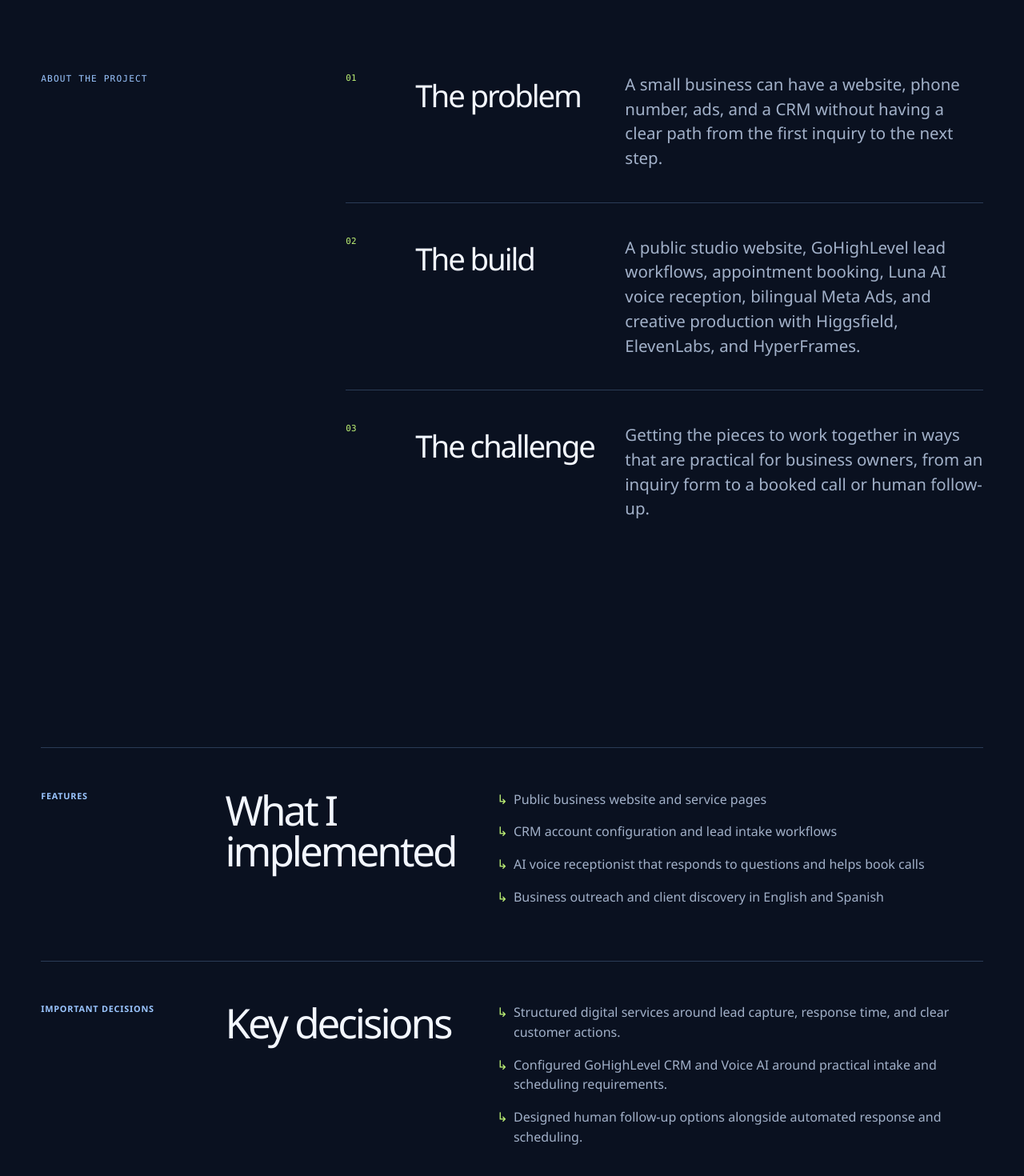
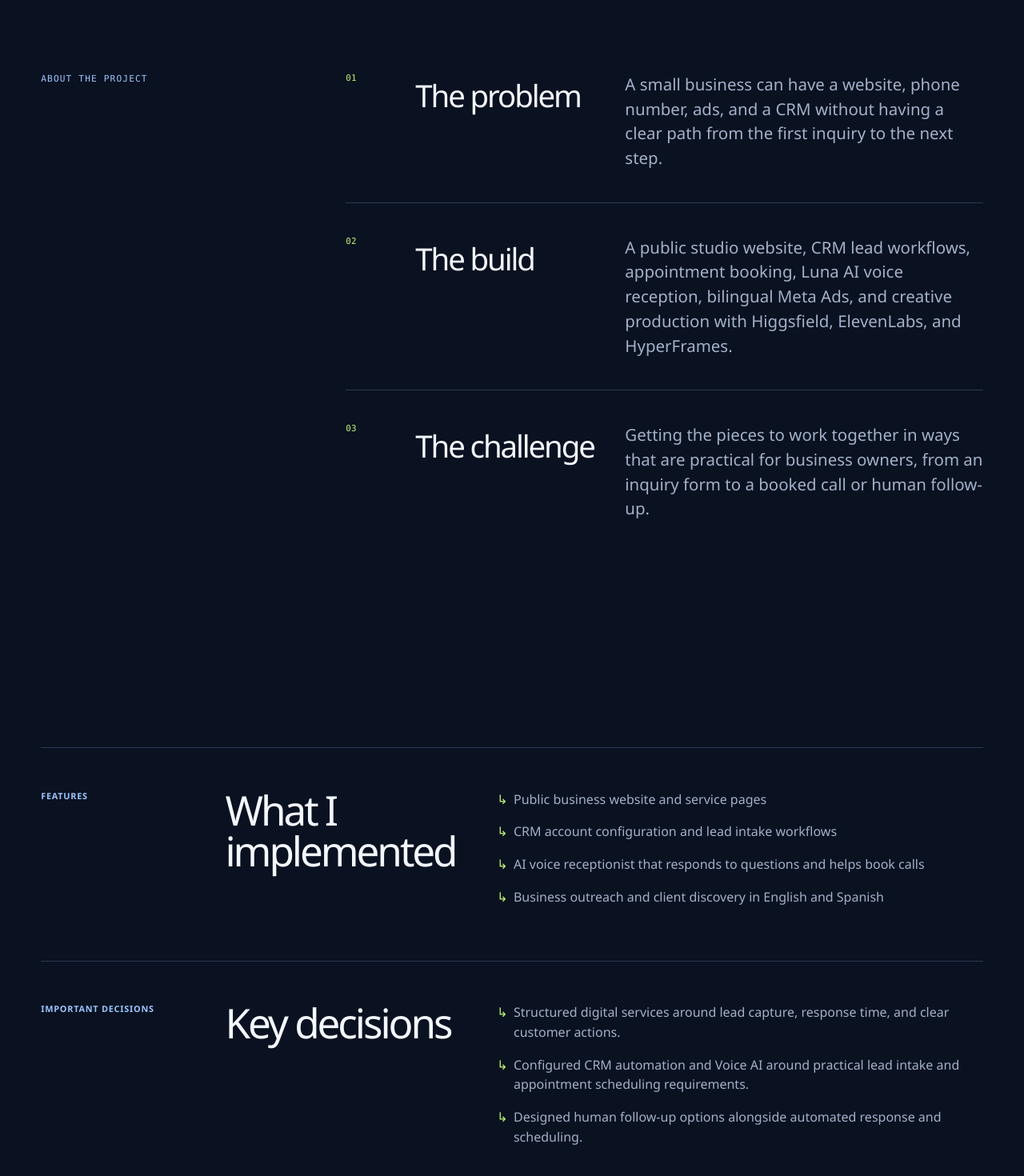
Before and after one commit to hellsangel05/portfolio-site, a Next.js app: page /work/adgo-studios in a window 1280 px wide. Shown: the part 841-2311 px from the top of the page at 80% size. Built offline with nearby package versions, Linux system fonts and the light colour scheme.

Commit message:
Use transferable CRM terminology in project case studies

```diff
--- a/app/data/portfolio.ts
+++ b/app/data/portfolio.ts
@@ -39,13 +39,13 @@ export const projects: PortfolioProject[] = [
     positioning: "A service website for a Los Angeles pool company, built to make information and quote requests easier to find.",
     summary: "A custom website for a Los Angeles pool service company, with service-specific pages, local coverage information, optimized photography, and clear ways to request a quote.",
     problem: "A pool service company needs to clearly explain its services, service area, and contact options without relying only on referrals and social media.",
-    built: "An Astro-based website with responsive pages, service details, location coverage, image optimization, on-page SEO, and integration points for GoHighLevel forms.",
+    built: "An Astro-based website with responsive pages, service details, location coverage, image optimization, on-page SEO, and CRM form integration.",
     challenge: "Organizing detailed services, service areas, photography, and contact options into a clear, fast-loading site for residential customers.",
     working: [
       "Mobile-friendly pages for services and contact",
       "Optimized media, descriptive metadata, and internal links",
       "Call and text links with a contact workflow",
-      "Integration points for a GoHighLevel form and scheduling"
+      "CRM form integration and scheduling"
     ],
     decisions: [
       "Used Astro and static hosting to keep running costs down.",
@@ -78,9 +78,9 @@ export const projects: PortfolioProject[] = [
     status: "Active studio",
     featured: true,
     positioning: "Web design and connected customer-inquiry workflows for local businesses.",
-    summary: "Co-founded ADGO Studios and built its website, GoHighLevel CRM workflows, Luna AI phone receptionist, bilingual Meta advertising, and short-form video creative.",
+    summary: "Co-founded ADGO Studios and built its website, CRM workflows, Luna AI phone receptionist, bilingual Meta advertising, and short-form video creative.",
     problem: "A small business can have a website, phone number, ads, and a CRM without having a clear path from the first inquiry to the next step.",
-    built: "A public studio website, GoHighLevel lead workflows, appointment booking, Luna AI voice reception, bilingual Meta Ads, and creative production with Higgsfield, ElevenLabs, and HyperFrames.",
+    built: "A public studio website, CRM lead workflows, appointment booking, Luna AI voice reception, bilingual Meta Ads, and creative production with Higgsfield, ElevenLabs, and HyperFrames.",
     challenge: "Getting the pieces to work together in ways that are practical for business owners, from an inquiry form to a booked call or human follow-up.",
     working: [
       "Public business website and service pages",
@@ -90,7 +90,7 @@ export const projects: PortfolioProject[] = [
     ],
     decisions: [
       "Structured digital services around lead capture, response time, and clear customer actions.",
-      "Configured GoHighLevel CRM and Voice AI around practical intake and scheduling requirements.",
+      "Configured CRM automation and Voice AI around practical lead intake and appointment scheduling requirements.",
       "Designed human follow-up options alongside automated response and scheduling."
     ],
     next: [
```
